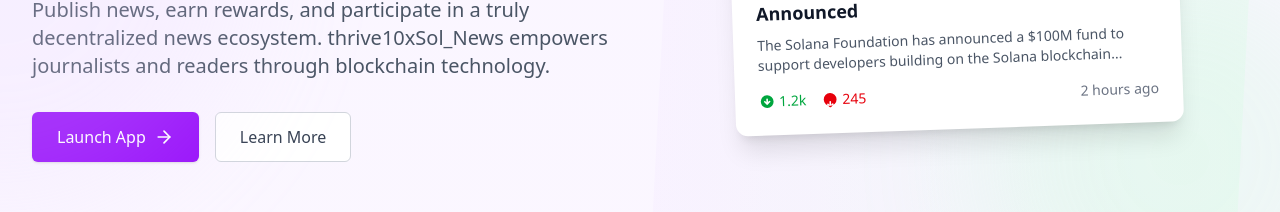
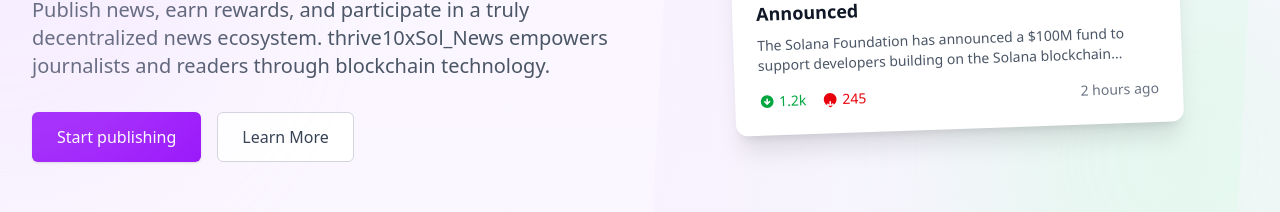
Before and after one commit to chiraggowda92187/decentralized_news, a React (Vite) app in the folder frontend/: page / in a window 1280 px wide. Shown: the part 404-616 px from the top of the page. Built offline with nearby package versions, Linux system fonts and the light colour scheme.

Commit message:
Updated hero section for link

```diff
--- a/frontend/src/components/Hero.tsx
+++ b/frontend/src/components/Hero.tsx
@@ -21,8 +21,8 @@
   href="/decentralized_news"
   className="inline-flex items-center justify-center px-6 py-3 border border-transparent text-base font-medium rounded-md bg-purple-600 text-white hover:bg-purple-900 shadow-sm"
 >
-  <span className="pointer-events-none">Launch App</span>
-  <ArrowRight className="ml-2 h-5 w-5 pointer-events-none" />
+  Start publishing
+
 </a>
               <a
                 href="#how-it-works"
```
